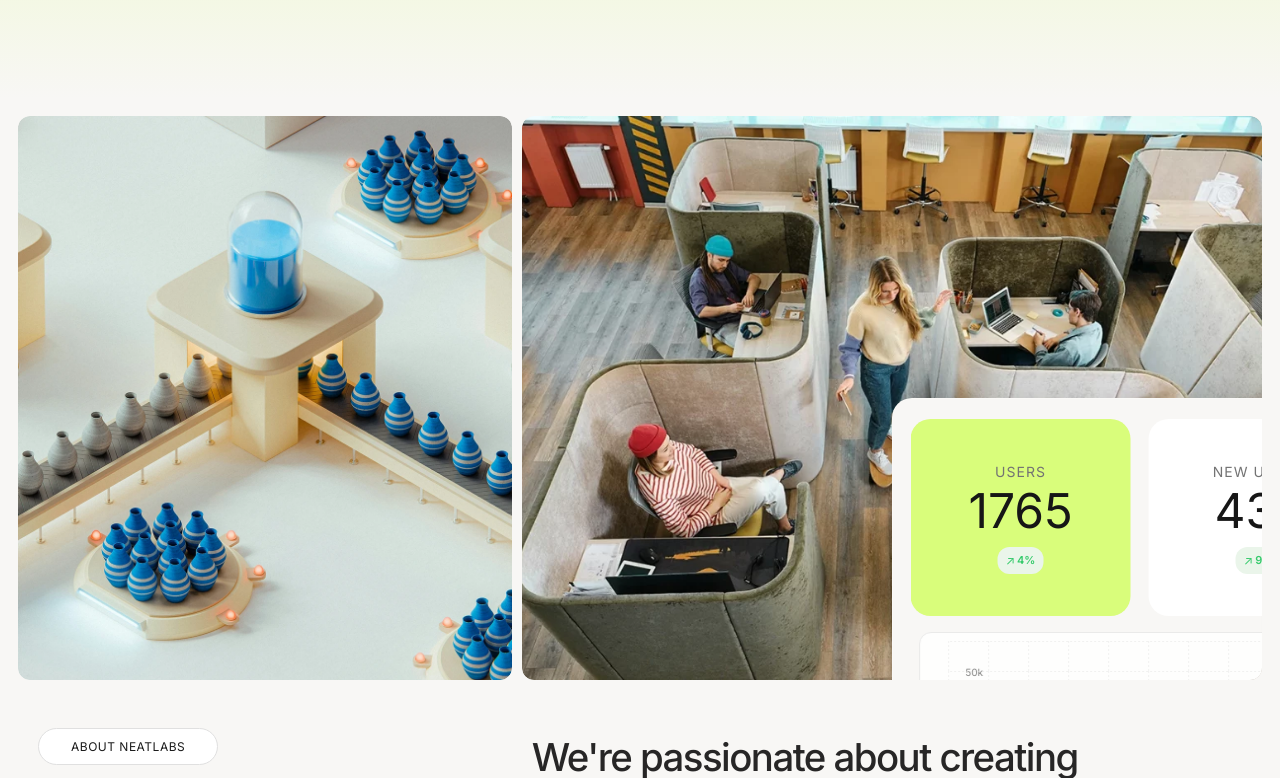
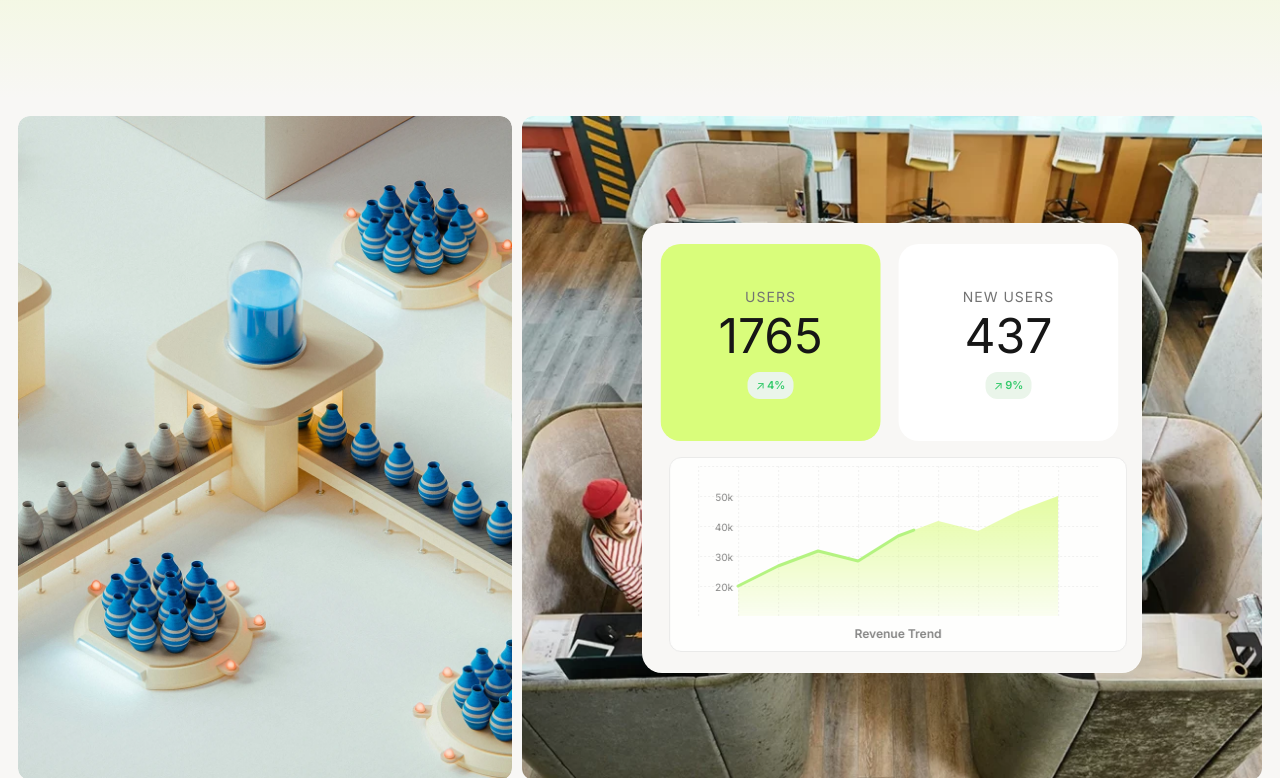
Before and after one commit to danielMugisha/neatlabs.inc, a React (Vite) app: page / in a window 1280 px wide. Shown: the part 702-1480 px from the top of the page. Built offline with nearby package versions, Linux system fonts and the light colour scheme.

Commit message:
enhancements on backgrounds

```diff
--- a/src/components/About.css
+++ b/src/components/About.css
@@ -1,5 +1,5 @@
 .about {
-  background: #f8f7f5;
+  background: linear-gradient(to bottom, #f8f7f5, #f1ede6);
   padding: 0;
 }
 
--- a/src/components/Showcase.css
+++ b/src/components/Showcase.css
@@ -9,7 +9,7 @@
   display: flex;
   gap: 10px;
   align-items: stretch;
-  max-height: 600px;
+  max-height: 700px;
 }
 
 .showcase__image-left {
@@ -28,7 +28,12 @@
 
 .showcase__image-right {
   width: 60%;
-  position: relative;
+  display: flex;
+  background-size: cover;
+  background-position: center;
+  background-repeat: no-repeat;
+  align-items: center;
+  justify-content: center;
   overflow: hidden;
   border-radius: 12px;
 }
@@ -42,9 +47,6 @@
 }
 
 .showcase__card {
-  position: absolute;
-  top: 50%;
-  left: 50%;
   transform: translate(-50%, -50%);
   background: #f8f7f5;
   padding: 20px;
--- a/src/components/Showcase.jsx
+++ b/src/components/Showcase.jsx
@@ -1,6 +1,8 @@
 import './Showcase.css'
+import showcaseBg from '../assets/beneath_hero2.webp';
+export function Showcase() {
 
-export function Showcase() {
+
 
   return (
     <section className="showcase">
@@ -8,8 +10,7 @@ export function Showcase() {
         <div className="showcase__image-left">
           <img src="/src/assets/beneath_hero1.webp" alt="Neat Labs Preview 1" />
         </div>
-        <div className="showcase__image-right">
-          <img src="/src/assets/beneath_hero2.webp" alt="Neat Labs Preview 2" />
+        <div className="showcase__image-right" style={{ backgroundImage: `url(${showcaseBg})` }}>
           <div className="showcase__card">
             <div className="showcase__stats">
               <div className="stat-card left-card">
--- a/src/components/Team.css
+++ b/src/components/Team.css
@@ -268,9 +268,6 @@ animation: contentSlideInOut 8s ease-out infinite;
   padding: 80px;
 }
 
-.team__header {
-}
-
 .team__description {
   font-size: 16px;
   line-height: 1.6;
```
